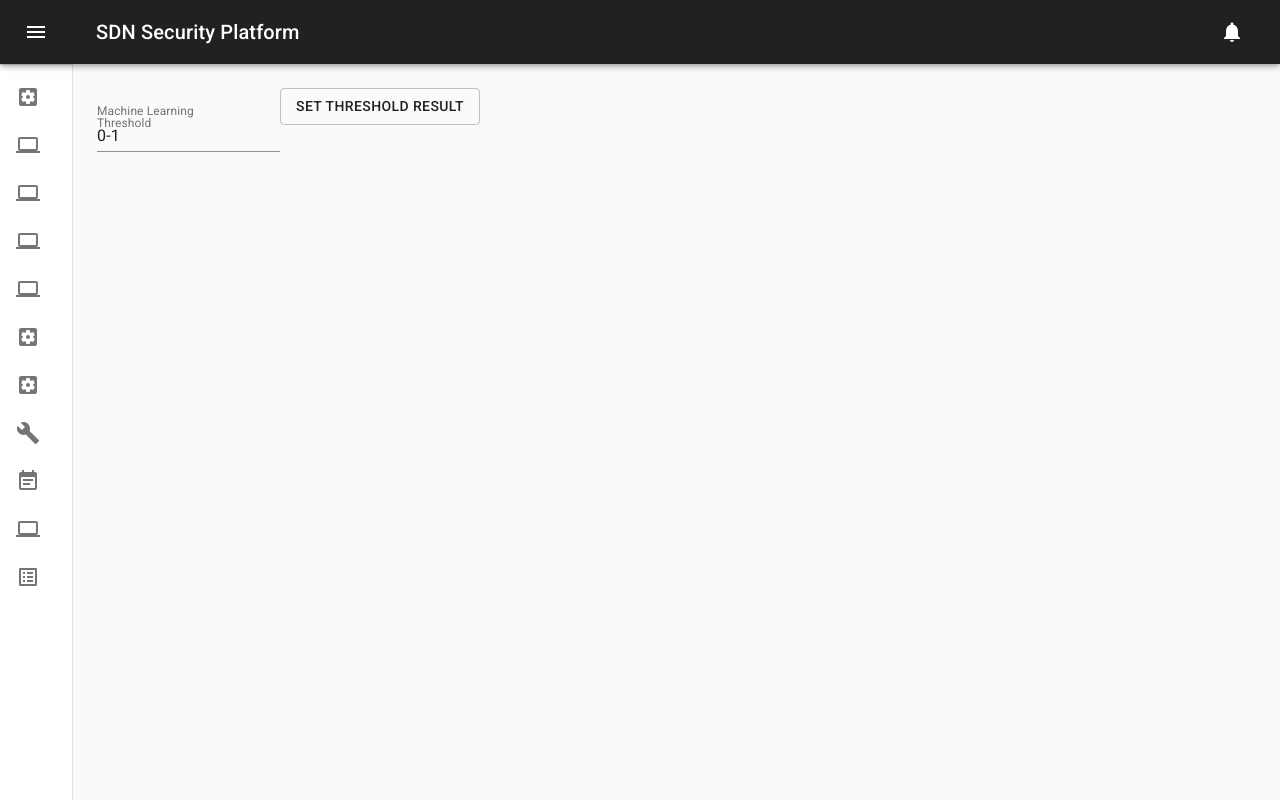
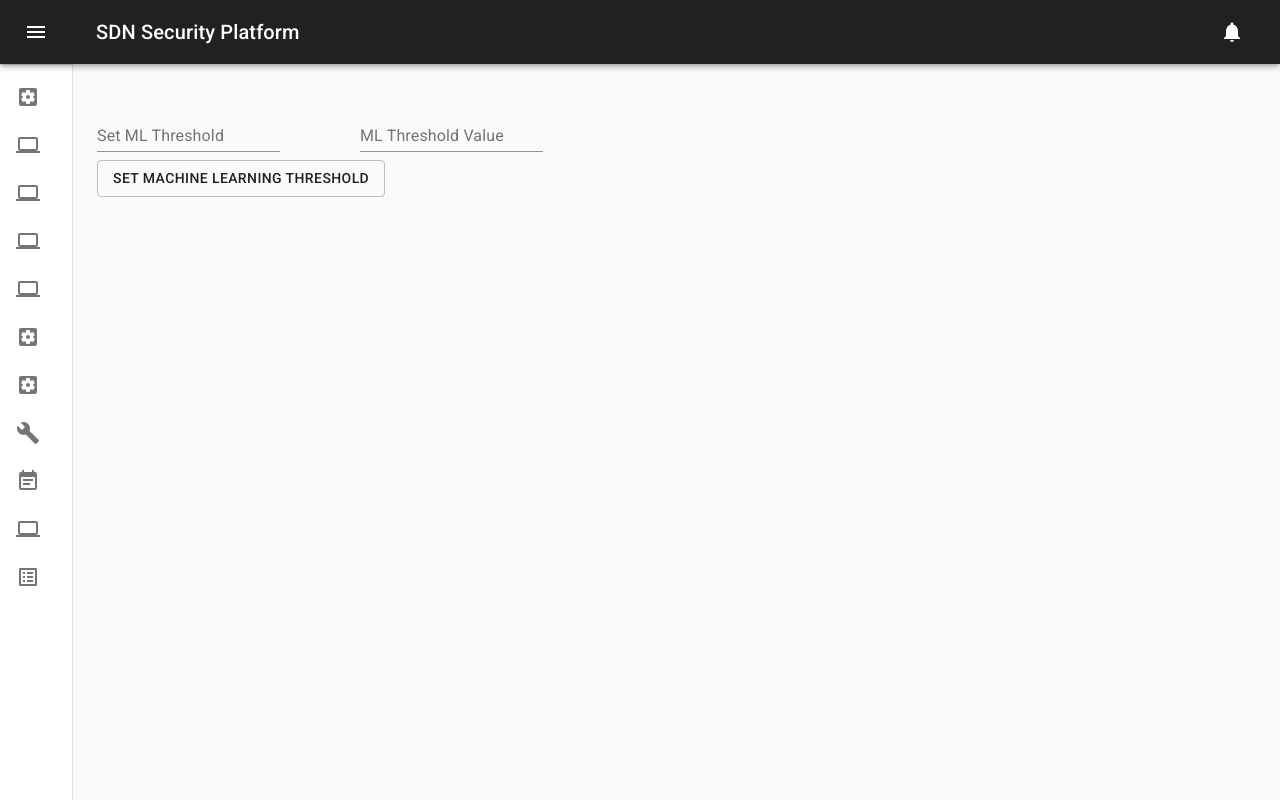
Before and after one commit to chrissayon/sdn_security_platform_frontend, a React (Create React App) app: page /ml-configuration in a window 1280 px wide. Built offline with nearby package versions, Linux system fonts and the light colour scheme; no server answers.

Commit message:
Can set and obtain machine threshold from backend

```diff
--- a/src/Containers/MainBody/MLConfiguration/MLConfiguration.js
+++ b/src/Containers/MainBody/MLConfiguration/MLConfiguration.js
@@ -1,21 +1,79 @@
-import React from 'react'
+import React, { Component } from 'react';
+import Grid from '@material-ui/core/Grid';
 import TextField from '@material-ui/core/TextField';
 import Button from '@material-ui/core/Button';
+import axios from 'axios'
 
-const MLConfiguration = () => {
+
+class MLConfiguration extends Component {
+    state = {
+        inputMlThreshold : "",
+        mlThreshold : "",
+    }
+
+    setIP = (event) => {
+        this.setState({
+            inputMlThreshold : event.target.value
+        });
+    }
+
+    setMlThreshold = () => {
+        let self = this;
+        axios.post('http://127.0.0.1:8000/sdn_communication/update_ml_threshold/',{
+            data: { ml_threshold : this.state.inputMlThreshold },
+        })
+        .then((response) => {
+            console.log(response)
+            self.setState({mlThreshold: response.data.ml_threshold})
+        })
+    }
+
+    getMlThreshold = () => {
+        axios.get('http://127.0.0.1:8000/sdn_communication/update_ml_threshold/')
+        .then((response) => {
+            console.log(response)
+            this.setState({mlThreshold: response.data.ml_threshold})
+        })
+    }
+
+    componentDidMount() {
+        this.getMlThreshold();
+    }
+
+
+    render () {
         return (
             <React.Fragment>
+                <Grid container spacing={10} >
+                    <Grid item  >
                         <TextField
                             id="standard-name"
-                label="Machine Learning Threshold"
-                value={"0-1"}
+                            label="Set ML Threshold"
+                            value={this.state.inputMlThreshold}
+                            onChange = {this.setIP}
                             margin="normal"
                         />
-            <Button variant="outlined">
-                Set Threshold Result
+                    </Grid>
+                    <Grid item  >
+                        <TextField
+                            id="standard-name"
+                            label="ML Threshold Value"
+                            value={this.state.mlThreshold}
+                            onChange = {this.setIP}
+                            margin="normal"
+                            InputProps={{
+                                readOnly: true,
+                            }}
+                        />
+                    </Grid>
+
+                </Grid>
+                <Button variant="outlined" onClick={this.setMlThreshold}>
+                    Set Machine Learning Threshold
                 </Button>
             </React.Fragment>
         )
     }
+}
 
-export default MLConfiguration
+export default MLConfiguration;
```
Lines whose indentation alone changed are shown as unchanged.
